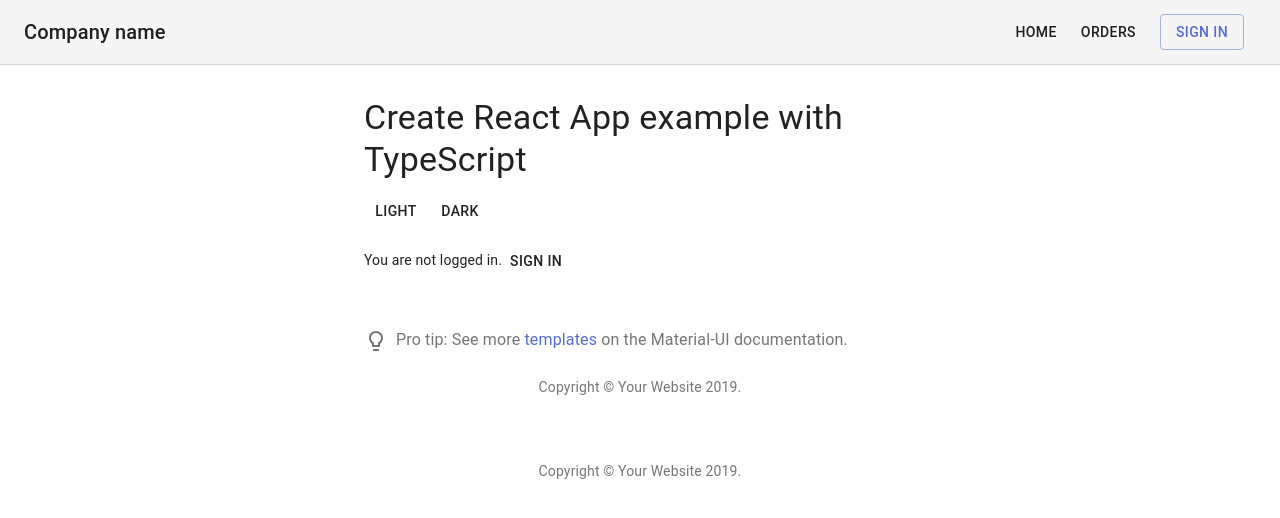
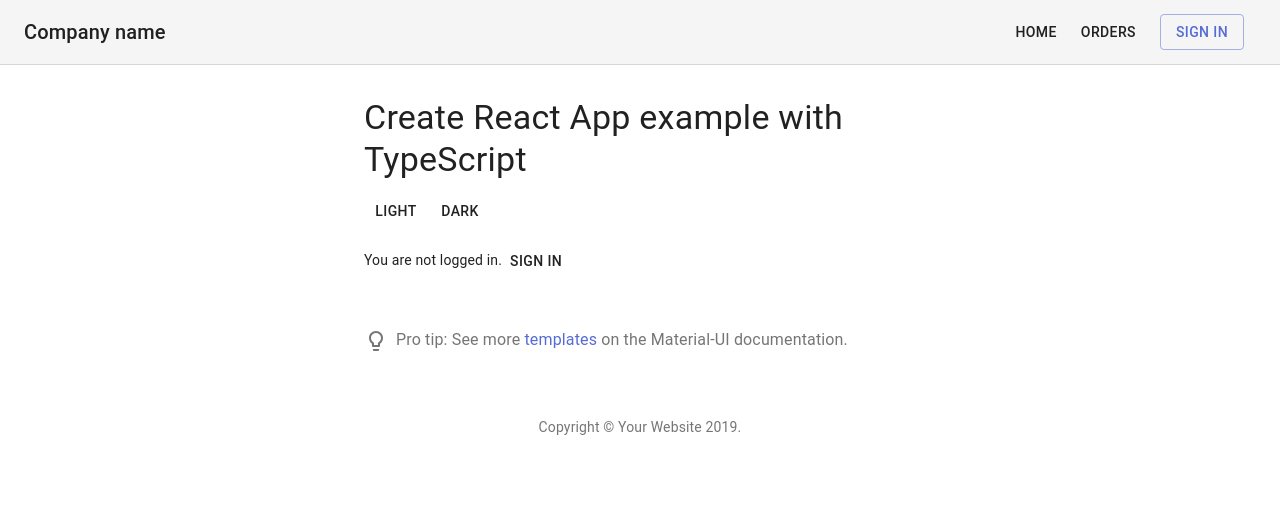
Before and after one commit to nnance/fullstack-typescript, a React (Create React App) app in the folder packages/app/: page / in a window 1280 px wide. Shown: the top 518 px of the page. Built offline with nearby package versions, Linux system fonts and the light colour scheme.

Commit message:
remove duplicate copyright on index page

```diff
--- a/packages/app/src/App.tsx
+++ b/packages/app/src/App.tsx
@@ -7,19 +7,6 @@
 import { Button } from "@material-ui/core";
 import { AppContext } from "./components/AppContext";
 import AuthButton from "./components/AuthButton";
-
-function Copyright() {
-  return (
-    <Typography variant="body2" color="textSecondary" align="center">
-      {"Copyright © "}
-      <Link color="inherit" href="https://material-ui.com/">
-        Your Website
-      </Link>{" "}
-      {new Date().getFullYear()}
-      {"."}
-    </Typography>
-  );
-}
 
 export default function App() {
   const { setLightTheme } = React.useContext(AppContext);
@@ -38,7 +25,6 @@
         <Button onClick={switchHandler(false)}>Dark</Button>
         <AuthButton />
         <ProTip />
-        <Copyright />
       </Box>
     </Container>
   );
```
